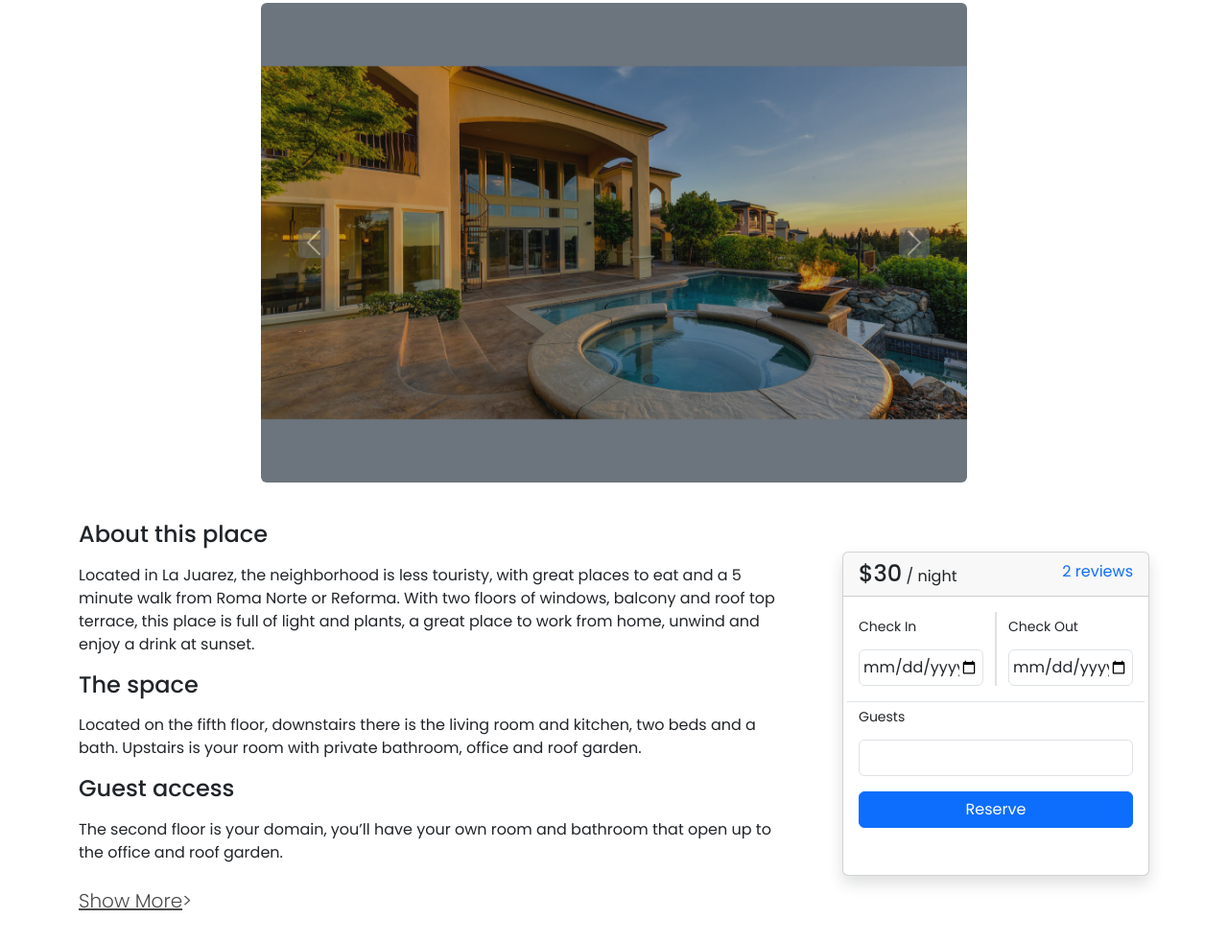
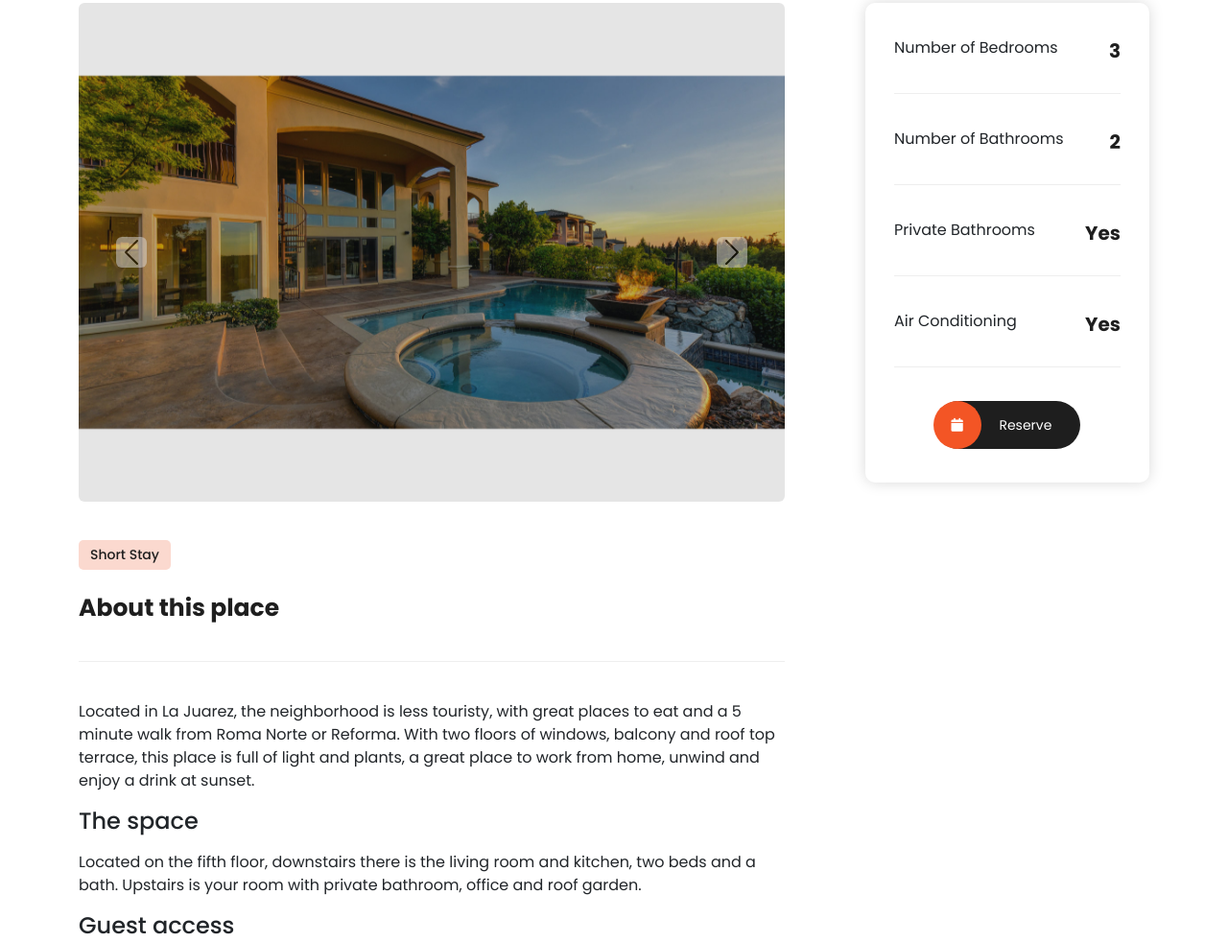
Before and after one commit to BaronAfutu/ronaproperties-demo, a plain HTML site: page property-details.html in a window 1280 px wide. Shown: the part 225-1207 px from the top of the page at 96% size. Drawn offline with nearby package versions, Linux system fonts and the light colour scheme.

Commit message:
Developed Property Details

```diff
--- a/property-details.html
+++ b/property-details.html
@@ -5,6 +5,7 @@
 
   <meta charset="utf-8">
   <meta name="viewport" content="width=device-width, initial-scale=1, shrink-to-fit=no">
+  <link rel="shortcut icon" href="public/img/favicon.ico">
   <link href="https://fonts.googleapis.com/css2?family=Poppins:wght@100;200;300;400;500;600;700;800;900&display=swap"
     rel="stylesheet">
 
@@ -32,7 +33,7 @@ https://templatemo.com/tm-591-villa-agency
 <body>
 
   <!-- ***** Preloader Start ***** -->
-  <div id="js-preloader" class="js-preloader">
+  <!-- <div id="js-preloader" class="js-preloader">
     <div class="preloader-inner">
       <span class="dot"></span>
       <div class="dots">
@@ -41,7 +42,7 @@ https://templatemo.com/tm-591-villa-agency
         <span></span>
       </div>
     </div>
-  </div>
+  </div> -->
   <!-- ***** Preloader End ***** -->
 
   <div class="sub-header">
@@ -116,114 +117,52 @@ https://templatemo.com/tm-591-villa-agency
 
   <div class="single-property mt-4">
     <div class="container">
-      <div class="row justify-content-center my-3">
-        <div class="col-12 col-xl-8">
-
-
-          <div id="carouselExampleControls" class="carousel slide" data-bs-ride="carousel">
-            <div class="carousel-inner bg-secondary rounded">
-              <div class="carousel-item active" style="height: 500px;">
-                <img src="public/img/single-property.jpg" class="img-fluid w-100 h-100 object-fit-contain" alt="...">
+      <div class="row">
+        <div class="col-lg-8">
+          <div id="propertyDetailsSlideshow" class="carousel carousel-dark slide" data-bs-ride="carousel">
+            <div class="carousel-inner rona-prop-det-bg rounded h-100">
+              <div class="carousel-item active h-100">
+                <img src="public/img/single-property.jpg" class="img-fluid" alt="...">
               </div>
-              <div class="carousel-item" style="height: 500px;">
-                <img src="public/img/banner-01.jpg" class="img-fluid w-100 h-100 object-fit-contain " alt="...">
+              <div class="carousel-item h-100">
+                <img src="public/img/banner-01.jpg" class="img-fluid" alt="...">
               </div>
-              <div class="carousel-item" style="height: 500px;">
-                <img src="public/img/deal-01.jpg" class="img-fluid w-100 h-100 object-fit-contain" alt="...">
+              <div class="carousel-item h-100">
+                <img src="public/img/deal-01.jpg" class="img-fluid" alt="...">
               </div>
             </div>
-            <button class="carousel-control-prev" type="button" data-bs-target="#carouselExampleControls"
+            <button class="carousel-control-prev" type="button" data-bs-target="#propertyDetailsSlideshow"
               data-bs-slide="prev">
-              <span class="carousel-control-prev-icon bg-secondary rounded" aria-hidden="true"></span>
+              <span class="carousel-control-prev-icon bg-dark rounded" aria-hidden="true"></span>
               <span class="visually-hidden">Previous</span>
             </button>
-            <button class="carousel-control-next" type="button" data-bs-target="#carouselExampleControls"
+            <button class="carousel-control-next" type="button" data-bs-target="#propertyDetailsSlideshow"
               data-bs-slide="next">
-              <span class="carousel-control-next-icon bg-secondary rounded" aria-hidden="true"></span>
+              <span class="carousel-control-next-icon bg-dark rounded" aria-hidden="true"></span>
               <span class="visually-hidden">Next</span>
             </button>
           </div>
-        </div>
-      </div>
-
-      <div class="row mt-4">
-        <div class="col-8">
-          <p class="h4 my-3">About this place</p>
+          <div class="main-content">
+            <span class="category">Short Stay</span>
+            <h4>About this place</h4>
             Located in La Juarez, the neighborhood is less touristy, with great places to eat and a 5 minute walk from
             Roma Norte or Reforma. With two floors of windows, balcony and roof top terrace, this place is full of light
             and plants, a great place to work from home, unwind and enjoy a drink at sunset.
             <p class="h4 my-3">The space</p>
-          Located on the fifth floor, downstairs there is the living room and kitchen, two beds and a bath. Upstairs is
+            Located on the fifth floor, downstairs there is the living room and kitchen, two beds and a bath. Upstairs
+            is
             your room with private bathroom, office and roof garden.
             <p class="h4 my-3">Guest access</p>
             The second floor is your domain, you’ll have your own room and bathroom that open up to the office and roof
             garden.
             <p class="lead my-4"><span class="text-decoration-underline">Show More</span>></p>
           </div>
-        <div class="col-4 ps-5">
-          <div class="card shadow h-75 my-5">
-            <div class="card-header">
-              <div class="row">
-                <div class="col-6">
-                  <span class="h4">$30</span>  / night
-                </div>
-                <div class="col-6 text-end">
-                  <a href="#">2 reviews</a>
-                </div>
-              </div>
-            </div>
-            <div class="card-body">
-              <form action="#">
-                <div class="row">
-                  <div class="col-6 border-end">
-                    <label for="exampleInputEmail1" class="form-label col-form-label-sm">Check In</label>
-                    <input type="date" class="form-control form-control px-1" id="exampleInputEmail1" aria-describedby="emailHelp">
-                  </div>
-                  <div class="col-6 border-start">
-                    <label for="exampleInputEmail1" class="form-label col-form-label-sm">Check Out</label>
-                    <input type="date" class="form-control form-control px-1" id="exampleInputEmail1" aria-describedby="emailHelp">
-                  </div>
-                  <div class="col-12 border-top mt-3">
-                    <label for="exampleInputEmail1" class="form-label col-form-label-sm">Guests</label>
-                    <input type="number" min="0" class="form-control form-control" id="exampleInputEmail1" aria-describedby="emailHelp">
-                  </div>
-                </div>
-                <div class="row my-3">
-                  <div class="col text-center">
-                    <button class="btn btn-primary w-100">Reserve</button>
-                  </div>
-                </div>
-              </form>
-            </div>
-          </div>
-        </div>
-      </div>
-      <!-- <div class="row">
-        <div class="col-lg-8">
-          <div class="main-image">
-            <img src="public/img/single-property.jpg" alt="">
-          </div>
-          <div class="main-content">
-            <span class="category">Apparment</span>
-            <h4>24 New Street Miami, OR 24560</h4>
-            <p>Get <strong>the best villa agency</strong> HTML CSS Bootstrap Template for your company website.
-              TemplateMo provides you the <a href="https://www.google.com/search?q=best+free+css+templates"
-                target="_blank">best free CSS templates</a> in the world. Please tell your friends about it. Thank you.
-              Cloud bread kogi bitters pitchfork shoreditch tumblr yr succulents single-origin coffee schlitz enamel pin
-              you probably haven't heard of them ugh hella.
-
-              <br><br>When you look for free CSS templates, you can simply type TemplateMo in any search engine website.
-              In addition, you can type TemplateMo Digital Marketing, TemplateMo Corporate Layouts, etc. Master cleanse
-              +1 intelligentsia swag post-ironic, slow-carb chambray knausgaard PBR&B DSA poutine neutra cardigan hoodie
-              pop-up.
-            </p>
-          </div>
           <div class="accordion" id="accordionExample">
             <div class="accordion-item">
               <h2 class="accordion-header" id="headingOne">
                 <button class="accordion-button" type="button" data-bs-toggle="collapse" data-bs-target="#collapseOne"
                   aria-expanded="true" aria-controls="collapseOne">
-                  Best useful links ?
+                  What this place offers
                 </button>
               </h2>
               <div id="collapseOne" class="accordion-collapse collapse show" aria-labelledby="headingOne"
@@ -257,7 +196,7 @@ https://templatemo.com/tm-591-villa-agency
               <h2 class="accordion-header" id="headingThree">
                 <button class="accordion-button collapsed" type="button" data-bs-toggle="collapse"
                   data-bs-target="#collapseThree" aria-expanded="false" aria-controls="collapseThree">
-                  Why is Villa the best ?
+                  Availability
                 </button>
               </h2>
               <div id="collapseThree" class="accordion-collapse collapse" aria-labelledby="headingThree"
@@ -272,24 +211,17 @@ https://templatemo.com/tm-591-villa-agency
             </div>
           </div>
         </div>
-        <div class="col-lg-4">
-          <div class="info-table">
+        <div class="col-lg-4 position-relative">
+          <div class="info-table rona-info-table">
             <ul>
-              <li>
-                <img src="public/img/info-icon-01.png" alt="" style="max-width: 52px;">
-                <h4>450 m2<br><span>Total Flat Space</span></h4>
-              </li>
-              <li>
-                <img src="public/img/info-icon-02.png" alt="" style="max-width: 52px;">
-                <h4>Contract<br><span>Contract Ready</span></h4>
-              </li>
-              <li>
-                <img src="public/img/info-icon-03.png" alt="" style="max-width: 52px;">
-                <h4>Payment<br><span>Payment Process</span></h4>
-              </li>
-              <li>
-                <img src="public/img/info-icon-04.png" alt="" style="max-width: 52px;">
-                <h4>Safety<br><span>24/7 Under Control</span></h4>
+              <li>Number of Bedrooms<span>3</span></li>
+              <li>Number of Bathrooms <span>2</span></li>
+              <li>Private Bathrooms<span>Yes</span></li>
+              <li>Air Conditioning<span>Yes</span></li>
+              <li class="text-center">
+                <div class="icon-button">
+                  <a href="#"><i class="fa fa-calendar"></i> Reserve</a>
+                </div>
               </li>
             </ul>
           </div>
@@ -298,7 +230,7 @@ https://templatemo.com/tm-591-villa-agency
     </div>
   </div>
 
-  <div class="section best-deal">
+  <!-- <div class="section best-deal">
     <div class="container">
       <div class="row">
         <div class="col-lg-4">
@@ -418,8 +350,8 @@ https://templatemo.com/tm-591-villa-agency
           </div>
         </div>
       </div>
+    </div>
   </div> -->
-  </div>
 
   <footer>
     <div class="container px-5">
--- a/public/css/templatemo-villa-agency.css
+++ b/public/css/templatemo-villa-agency.css
@@ -774,6 +774,13 @@ Header Style
     /* Set to 100% viewport height */
   }
 
+  .banner-text {
+    background-color: transparent;
+    margin-left: auto;
+    margin-right: auto;
+    max-width: 80%;
+  }
+
   .quick-links .topic {
     font-size: 1em;
   }
@@ -797,6 +804,10 @@ Header Style
     --bs-btn-padding-x: 0.75rem;
     --bs-btn-padding-y: 0.375rem;
     --bs-btn-font-size: 1rem;
+  }
+
+  #propertyDetailsSlideshow{
+    height: 25vh !important;
   }
 
   .numbered-btns div label {
@@ -1303,6 +1314,7 @@ Best Deal Style
   padding: 35px 30px;
 }
 
+
 .best-deal .info-table ul li {
   display: block;
   margin-bottom: 24px;
@@ -1325,7 +1337,28 @@ Best Deal Style
   color: #1e1e1e;
   font-weight: 700;
   float: right;
-  display: inline-block;
+  /* display: inline-block; */
+}
+
+#propertyDetailsSlideshow{
+  height: 65vh;
+}
+#propertyDetailsSlideshow img{
+  height: 100%;
+  width: 100%;
+  object-fit: contain;
+}
+.rona-prop-det-bg{
+  background-color: rgba(0, 0, 0, 0.1);
+}
+
+.rona-info-table ul li span {
+  float: right !important;
+  width: auto !important;
+  font-size: 20px;
+  color: #1e1e1e;
+  font-weight: 700;
+  /* display: inline-block; */
 }
 
 .best-deal .tabs-content {
--- a/public/js/custom.js
+++ b/public/js/custom.js
@@ -4,7 +4,7 @@
 
 	// Page loading animation
 	$(window).on('load', function () {
-		$('#js-preloader').addClass('loaded');
+		// $('#js-preloader').addClass('loaded');
 		$(document).ready(function() {
 			// $('.features').select2();
 			// $("#filtersModal").modal('show');
@@ -118,23 +118,23 @@
 	});
 
 
-	// Page loading animation
-	$(window).on('load', function () {
-		if ($('.cover').length) {
-			$('.cover').parallax({
-				imageSrc: $('.cover').data('image'),
-				zIndex: '1'
-			});
-		}
+	// // Page loading animation
+	// $(window).on('load', function () {
+	// 	if ($('.cover').length) {
+	// 		$('.cover').parallax({
+	// 			imageSrc: $('.cover').data('image'),
+	// 			zIndex: '1'
+	// 		});
+	// 	}
 
-		$("#preloader").animate({
-			'opacity': '0'
-		}, 600, function () {
-			setTimeout(function () {
-				$("#preloader").css("visibility", "hidden").fadeOut();
-			}, 300);
-		});
-	});
+	// 	$("#preloader").animate({
+	// 		'opacity': '0'
+	// 	}, 600, function () {
+	// 		setTimeout(function () {
+	// 			$("#preloader").css("visibility", "hidden").fadeOut();
+	// 		}, 300);
+	// 	});
+	// });
 
 
 
```
Also changed, not shown: index.html (+11 -6 lines), properties.html (+2 -2 lines). Lines whose indentation alone changed are shown as unchanged.
